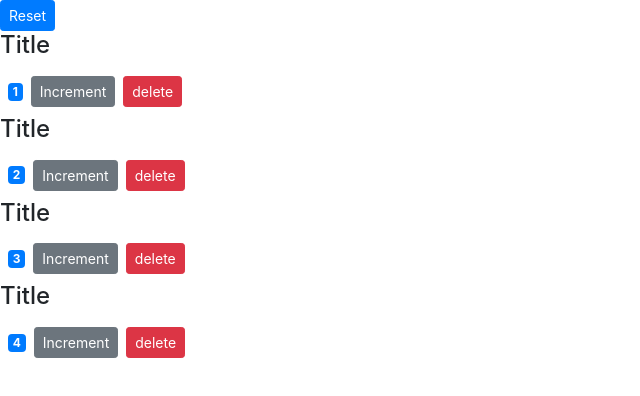
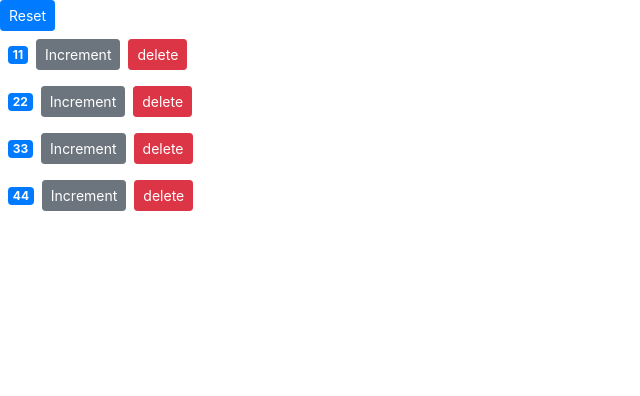
Before and after one commit to gerrymcdonnell/counter-app, a React (Create React App) app: page / in a window 1280 px wide. Shown: the top 396 px of the page, without its empty margins (0-640 px from the left). Built offline with nearby package versions, Linux system fonts and the light colour scheme.

Commit message:
added onincrement method

```diff
--- a/src/components/counter.jsx
+++ b/src/components/counter.jsx
@@ -36,17 +36,7 @@ class Counter extends Component {
     );
   }*/
 
-  //event paramater product
-  handleIncrement = product => {
-    console.log(product);
 
-    console.log("increment clicked: count=", this.state.value);
-
-    /*cant do this with react
-    this.state.count++;
-    see vid 33*/
-    this.setState({ value: this.state.value + 1 });
-  };
 
   render() {
     //display the props of this component
@@ -60,9 +50,7 @@ class Counter extends Component {
         </span>
 
         <button
-          onClick={() => {
-            this.handleIncrement({ id: 1 });
-          }}
+          onClick={()=>this.props.onIncrement(this.props.counter.id)}
           className="btn btn-secondary btn-sm"
         >
           Increment
@@ -84,12 +72,12 @@ class Counter extends Component {
 
   getBadgeClasses() {
     let classes = "badge m-2 badge-";
-    classes += this.state.value === 0 ? "warning" : "primary";
+    classes += this.props.counter.value === 0 ? "warning" : "primary";
     return classes;
   }
 
   formatCount() {
-    return this.state.value === 0 ? "Zero" : this.state.value;
+    return this.props.counter.value === 0 ? "Zero" : this.props.counter.value;
   }
 }
 
--- a/src/components/counters.jsx
+++ b/src/components/counters.jsx
@@ -10,12 +10,17 @@ import Counter from "./counter";
 class Counters extends Component {
   state = {
     counters: [
-      { id: 1, value: 1 },
-      { id: 2, value: 2 },
-      { id: 3, value: 3 },
-      { id: 4, value: 4 }
+      { id: 1, value: 11 },
+      { id: 2, value: 22 },
+      { id: 3, value: 33 },
+      { id: 4, value: 44 }
     ]
   };
+
+  handleIncrement=counter=>{
+    console.log(counter);
+    const counters=[...this.state.counters];
+  }
 
   handleDelete = counterId => {
     console.log("event handle delete called", counterId);
@@ -48,9 +53,9 @@ class Counters extends Component {
             key={counter.id}
             /*what method to call when the ondelete event is activated*/
             onDelete={this.handleDelete}
+            onIncrement={this.handleIncrement}
             counter={counter}
           >
-            <h4>Title</h4>
           </Counter>
         ))}
       </div>
```
